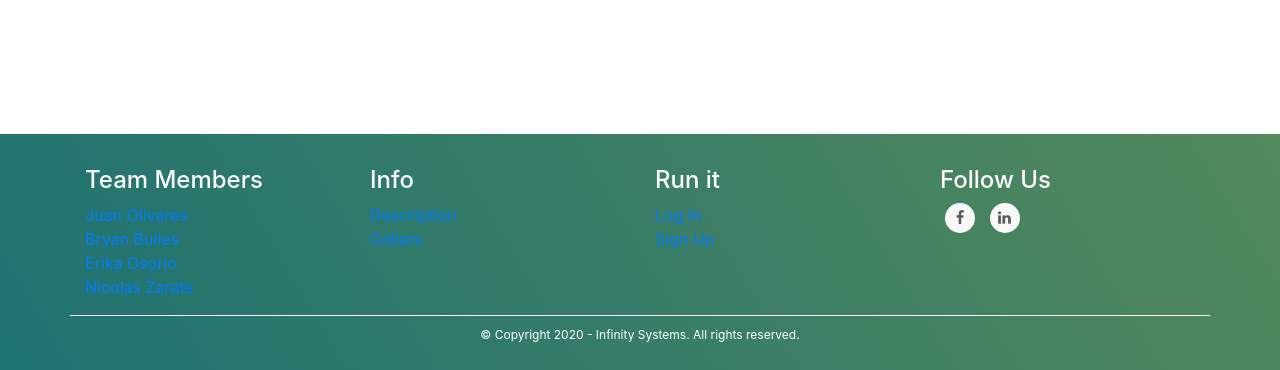
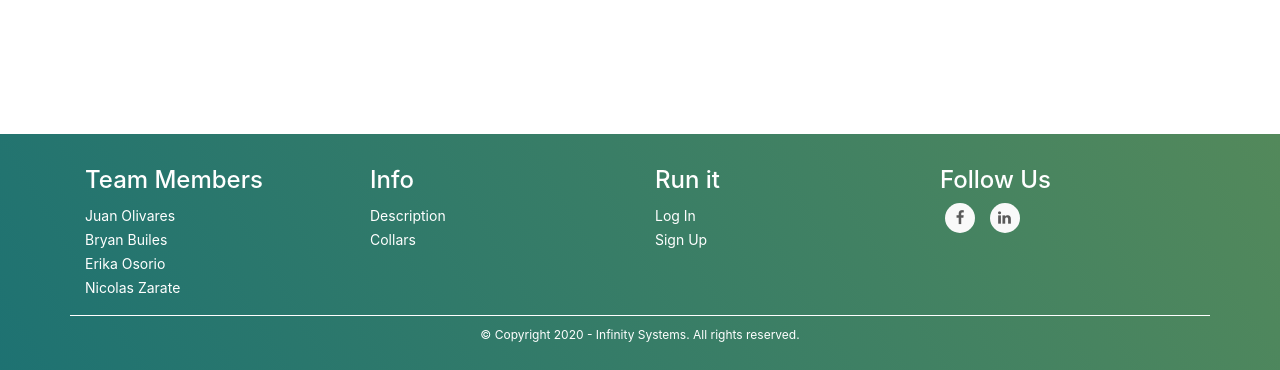
Before and after one commit to Nicolanz/pet_tracker, a Flask app: page / in a window 1280 px wide. Shown: the part 2043-2413 px from the top of the page. Run offline with Flask 2, Linux system fonts and the light colour scheme; parts of the project's set-up code (start-up, migrations or seed data) failed here and were passed over; some libraries are stand-ins or nearby versions.

Commit message:
me falto

```diff
--- a/web_dynamic/static/styles/generalStyles.css
+++ b/web_dynamic/static/styles/generalStyles.css
@@ -14,6 +14,11 @@ footer {
   background: linear-gradient(59deg, #1E7272, #53895B);
   color: white;
   margin-top:100px;
+}
+footer a {
+  color: #fff;
+  font-size: 14px;
+  transition-duration: 0.2s;
 }
 footer a:hover {
   color: #FA944B;
```
